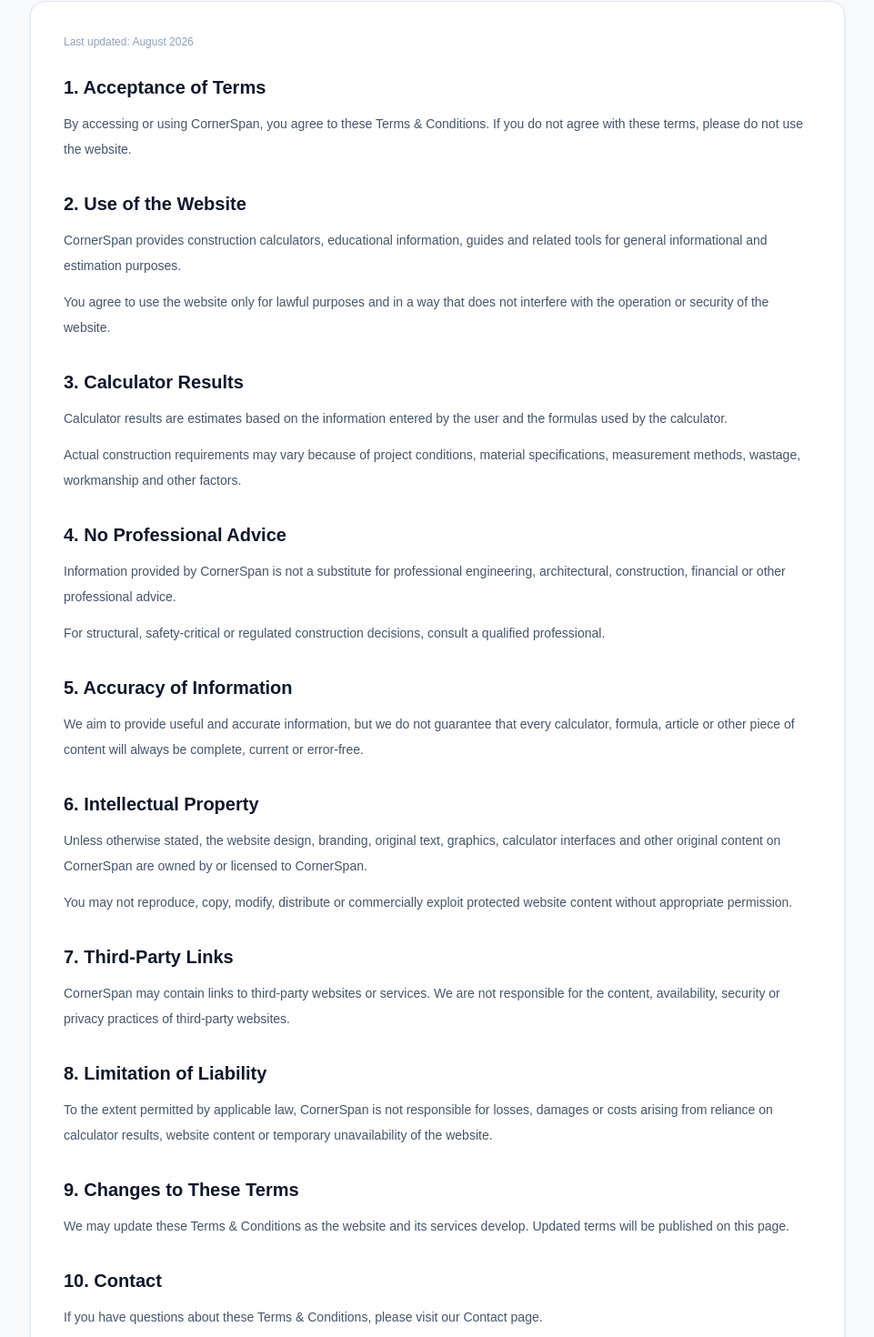
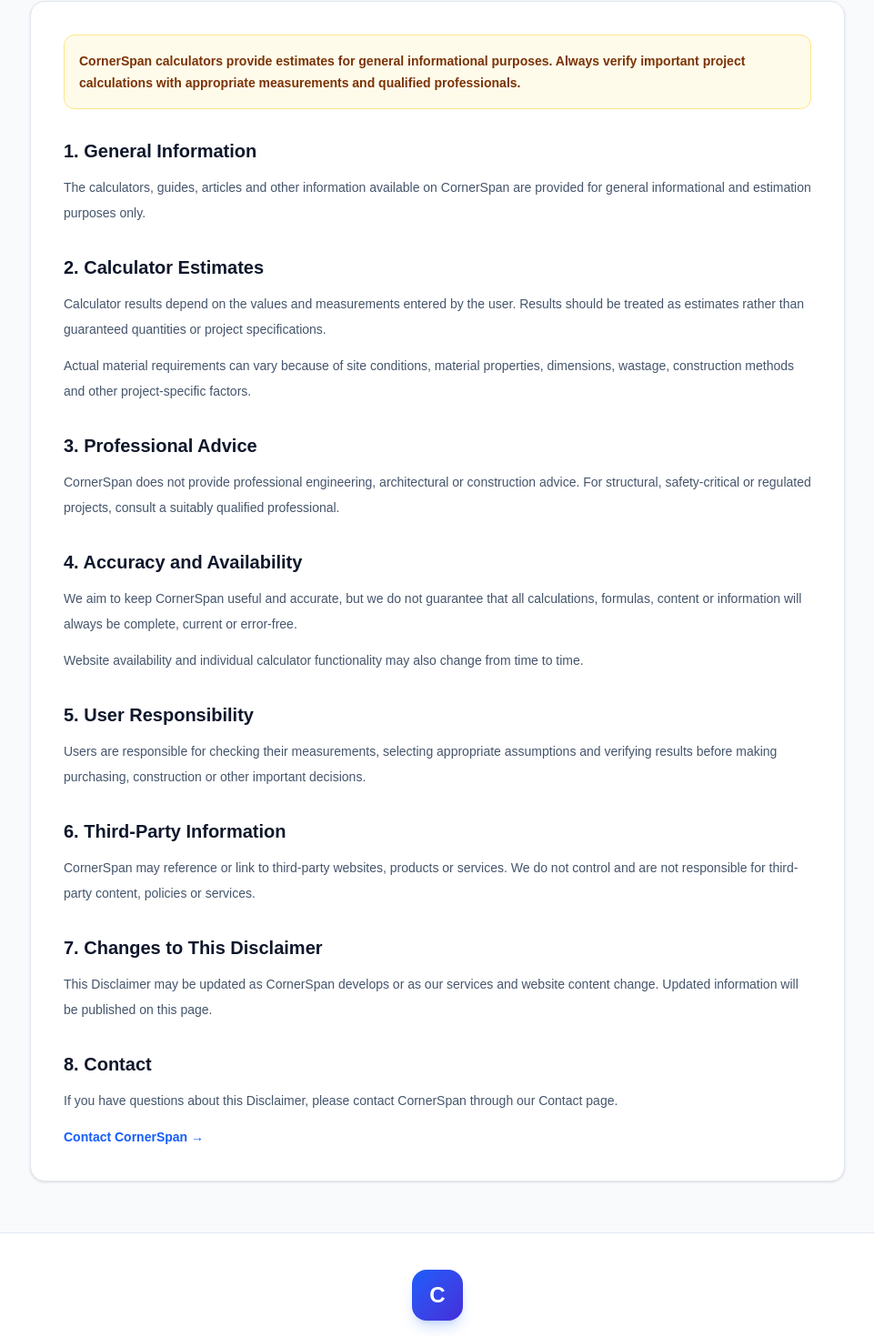
Before and after one commit to km7max-cmd/cornerspan, a Next.js app: page /disclaimer in a window 1280 px wide. Shown: the part 340-1810 px from the top of the page at 91% size, without its empty margins (159-1120 px from the left). Built offline with nearby package versions, Linux system fonts and the light colour scheme.

Commit message:
Rename TermsPage to DisclaimerPage and update content

```diff
--- a/app/disclaimer/page.tsx
+++ b/app/disclaimer/page.tsx
@@ -1,6 +1,6 @@
 import Link from "next/link";
 
-export default function TermsPage() {
+export default function DisclaimerPage() {
   return (
     <main className="min-h-screen bg-slate-50">
 
@@ -9,16 +9,16 @@ export default function TermsPage() {
         <div className="mx-auto max-w-4xl px-5 py-12 text-center sm:px-6 sm:py-16">
 
           <span className="inline-flex rounded-full border border-blue-100 bg-white px-4 py-1.5 text-[10px] font-bold uppercase tracking-[0.18em] text-blue-600 shadow-sm">
-            TERMS & CONDITIONS
+            DISCLAIMER
           </span>
 
           <h1 className="mt-4 text-3xl font-black tracking-tight text-slate-950 sm:text-4xl md:text-5xl">
-            Terms of Use
+            Important Information
           </h1>
 
           <p className="mx-auto mt-4 max-w-xl text-sm leading-6 text-slate-600 sm:text-base">
-            Please read these terms before using CornerSpan calculators,
-            guides and other website content.
+            Please understand the purpose and limitations of CornerSpan
+            calculators and information.
           </p>
 
         </div>
@@ -28,155 +28,122 @@ export default function TermsPage() {
       <section className="px-5 py-10 sm:px-6 sm:py-14">
         <div className="mx-auto max-w-4xl rounded-2xl border border-slate-200 bg-white p-6 shadow-sm sm:p-9">
 
-          <p className="text-xs text-slate-400">
-            Last updated: August 2026
-          </p>
+          <div className="rounded-xl border border-amber-200 bg-amber-50 p-4">
+            <p className="text-sm font-semibold leading-6 text-amber-900">
+              CornerSpan calculators provide estimates for general
+              informational purposes. Always verify important project
+              calculations with appropriate measurements and qualified
+              professionals.
+            </p>
+          </div>
 
-          <div className="mt-7 space-y-8">
+          <div className="mt-8 space-y-8">
 
             <section>
               <h2 className="text-xl font-black text-slate-900">
-                1. Acceptance of Terms
+                1. General Information
               </h2>
 
               <p className="mt-3 text-sm leading-7 text-slate-600">
-                By accessing or using CornerSpan, you agree to these Terms
-                & Conditions. If you do not agree with these terms, please
-                do not use the website.
+                The calculators, guides, articles and other information
+                available on CornerSpan are provided for general
+                informational and estimation purposes only.
               </p>
             </section>
 
             <section>
               <h2 className="text-xl font-black text-slate-900">
-                2. Use of the Website
+                2. Calculator Estimates
               </h2>
 
               <p className="mt-3 text-sm leading-7 text-slate-600">
-                CornerSpan provides construction calculators, educational
-                information, guides and related tools for general
-                informational and estimation purposes.
+                Calculator results depend on the values and measurements
+                entered by the user. Results should be treated as estimates
+                rather than guaranteed quantities or project specifications.
               </p>
 
               <p className="mt-3 text-sm leading-7 text-slate-600">
-                You agree to use the website only for lawful purposes and
-                in a way that does not interfere with the operation or
-                security of the website.
+                Actual material requirements can vary because of site
+                conditions, material properties, dimensions, wastage,
+                construction methods and other project-specific factors.
               </p>
             </section>
 
             <section>
               <h2 className="text-xl font-black text-slate-900">
-                3. Calculator Results
+                3. Professional Advice
               </h2>
 
               <p className="mt-3 text-sm leading-7 text-slate-600">
-                Calculator results are estimates based on the information
-                entered by the user and the formulas used by the
-                calculator.
-              </p>
-
-              <p className="mt-3 text-sm leading-7 text-slate-600">
-                Actual construction requirements may vary because of
-                project conditions, material specifications, measurement
-                methods, wastage, workmanship and other factors.
+                CornerSpan does not provide professional engineering,
+                architectural or construction advice. For structural,
+                safety-critical or regulated projects, consult a suitably
+                qualified professional.
               </p>
             </section>
 
             <section>
               <h2 className="text-xl font-black text-slate-900">
-                4. No Professional Advice
+                4. Accuracy and Availability
               </h2>
 
               <p className="mt-3 text-sm leading-7 text-slate-600">
-                Information provided by CornerSpan is not a substitute for
-                professional engineering, architectural, construction,
-                financial or other professional advice.
+                We aim to keep CornerSpan useful and accurate, but we do not
+                guarantee that all calculations, formulas, content or
+                information will always be complete, current or error-free.
               </p>
 
               <p className="mt-3 text-sm leading-7 text-slate-600">
-                For structural, safety-critical or regulated construction
-                decisions, consult a qualified professional.
+                Website availability and individual calculator functionality
+                may also change from time to time.
               </p>
             </section>
 
             <section>
               <h2 className="text-xl font-black text-slate-900">
-                5. Accuracy of Information
+                5. User Responsibility
               </h2>
 
               <p className="mt-3 text-sm leading-7 text-slate-600">
-                We aim to provide useful and accurate information, but we
-                do not guarantee that every calculator, formula, article or
-                other piece of content will always be complete, current or
-                error-free.
+                Users are responsible for checking their measurements,
+                selecting appropriate assumptions and verifying results
+                before making purchasing, construction or other important
+                decisions.
               </p>
             </section>
 
             <section>
               <h2 className="text-xl font-black text-slate-900">
-                6. Intellectual Property
+                6. Third-Party Information
               </h2>
 
               <p className="mt-3 text-sm leading-7 text-slate-600">
-                Unless otherwise stated, the website design, branding,
-                original text, graphics, calculator interfaces and other
-                original content on CornerSpan are owned by or licensed to
-                CornerSpan.
-              </p>
-
-              <p className="mt-3 text-sm leading-7 text-slate-600">
-                You may not reproduce, copy, modify, distribute or
-                commercially exploit protected website content without
-                appropriate permission.
+                CornerSpan may reference or link to third-party websites,
+                products or services. We do not control and are not
+                responsible for third-party content, policies or services.
               </p>
             </section>
 
             <section>
               <h2 className="text-xl font-black text-slate-900">
-                7. Third-Party Links
+                7. Changes to This Disclaimer
               </h2>
 
               <p className="mt-3 text-sm leading-7 text-slate-600">
-                CornerSpan may contain links to third-party websites or
-                services. We are not responsible for the content,
-                availability, security or privacy practices of third-party
-                websites.
+                This Disclaimer may be updated as CornerSpan develops or as
+                our services and website content change. Updated information
+                will be published on this page.
               </p>
             </section>
 
             <section>
               <h2 className="text-xl font-black text-slate-900">
-                8. Limitation of Liability
+                8. Contact
               </h2>
 
               <p className="mt-3 text-sm leading-7 text-slate-600">
-                To the extent permitted by applicable law, CornerSpan is
-                not responsible for losses, damages or costs arising from
-                reliance on calculator results, website content or
-                temporary unavailability of the website.
-              </p>
-            </section>
-
-            <section>
-              <h2 className="text-xl font-black text-slate-900">
-                9. Changes to These Terms
-              </h2>
-
-              <p className="mt-3 text-sm leading-7 text-slate-600">
-                We may update these Terms & Conditions as the website and
-                its services develop. Updated terms will be published on
-                this page.
-              </p>
-            </section>
-
-            <section>
-              <h2 className="text-xl font-black text-slate-900">
-                10. Contact
-              </h2>
-
-              <p className="mt-3 text-sm leading-7 text-slate-600">
-                If you have questions about these Terms & Conditions,
-                please visit our Contact page.
+                If you have questions about this Disclaimer, please contact
+                CornerSpan through our Contact page.
               </p>
 
               <Link
```
